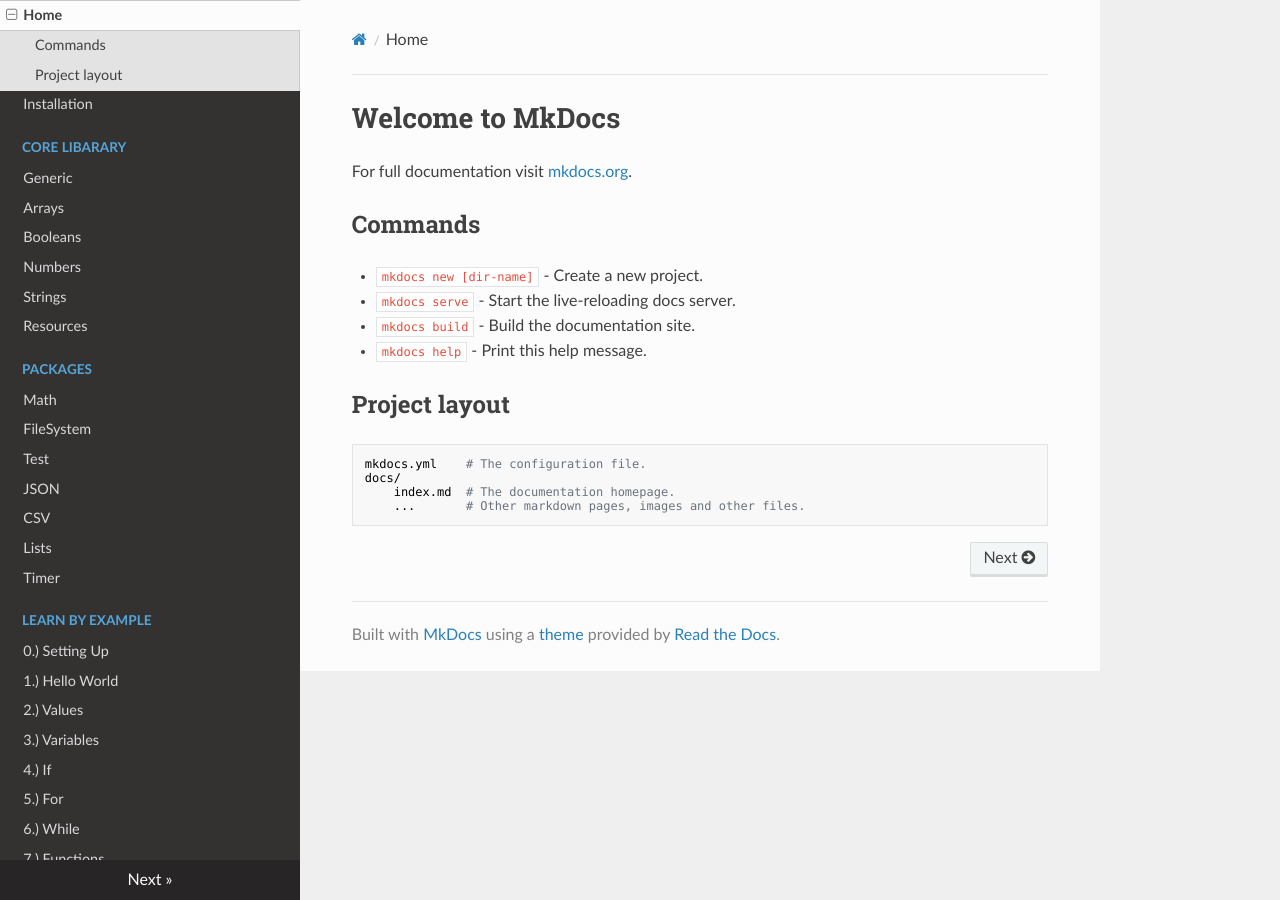
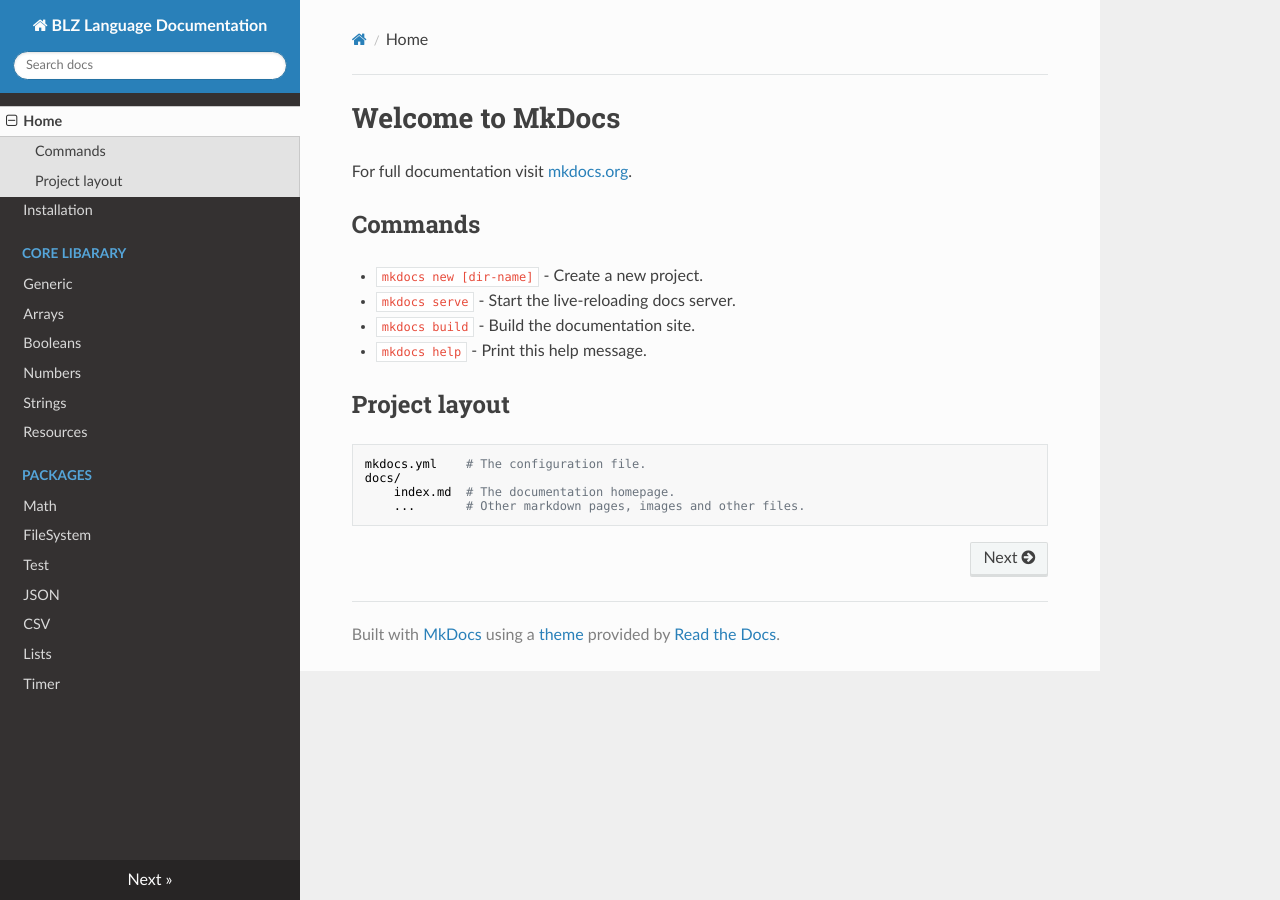
Before and after one commit to blazingkin/blz-docs, an MkDocs documentation site: the page built from docs/index.md, in a window 1280 px wide. Built offline with MkDocs 1.6.1, drawn with Linux system fonts in a browser that asks for light colours; nearby versions of some CDN libraries; old or Windows-style settings are respelled for this version of MkDocs.

Commit message:
Add timer docs. Temporarily comment out learn by example

```diff
--- a/mkdocs.yml
+++ b/mkdocs.yml
@@ -17,24 +17,24 @@
                 - CSV: Packages/csv.md
                 - Lists: Packages/lists.md
                 - Timer: Packages/timer.md
-        - Learn By Example:
-                - 0.) Setting Up: Learn/0-setup.md
-                - 1.) Hello World: Learn/1-hello-world.md
-                - 2.) Values: Learn/2-values.md
-                - 3.) Variables: Learn/3-variables.md
-                - 4.) If: Learn/4-if.md
-                - 5.) For: Learn/5-for.md
-                - 6.) While: Learn/6-while.md
-                - 7.) Functions: Learn/7-functions.md
-                - 8a.) Constructors: Learn/8a-constructors.md
-                - 8b.) Show: Learn/8b-show.md
-                - 8c.) Comparison Operations: Learn/8c-comparison.md
-                - 9.) The Bang! Operator: Learn/9-bang.md
-                - 10.) Environment Variables: Learn/10-environment.md
-                - 11.) Try-Catch Blocks: Learn/11-try-catch.md
-                - 12.) File Operations: Learn/12-file-ops.md
-                - 13.) Network Calls: Learn/13-network.md
-                - 14.) Async: Learn/14-async.md
-                - 15.) Testing: Learn/15-testing.md
-                - 16.) Advanced Command Line Options: Learn/16-cli-options.md
+        #- Learn By Example:
+        #        - 0.) Setting Up: Learn/0-setup.md
+        #        - 1.) Hello World: Learn/1-hello-world.md
+        #        - 2.) Values: Learn/2-values.md
+        #        - 3.) Variables: Learn/3-variables.md
+        #        - 4.) If: Learn/4-if.md
+        #        - 5.) For: Learn/5-for.md
+        #        - 6.) While: Learn/6-while.md
+        #        - 7.) Functions: Learn/7-functions.md
+        #        - 8a.) Constructors: Learn/8a-constructors.md
+        #        - 8b.) Show: Learn/8b-show.md
+        #        - 8c.) Comparison Operations: Learn/8c-comparison.md
+        #        - 9.) The Bang! Operator: Learn/9-bang.md
+        #        - 10.) Environment Variables: Learn/10-environment.md
+        #        - 11.) Try-Catch Blocks: Learn/11-try-catch.md
+        #        - 12.) File Operations: Learn/12-file-ops.md
+        #        - 13.) Network Calls: Learn/13-network.md
+        #        - 14.) Async: Learn/14-async.md
+        #        - 15.) Testing: Learn/15-testing.md
+        #        - 16.) Advanced Command Line Options: Learn/16-cli-options.md
 theme: readthedocs
```
Also changed, not shown: docs/Packages/timer.md (+57 -0 lines).
